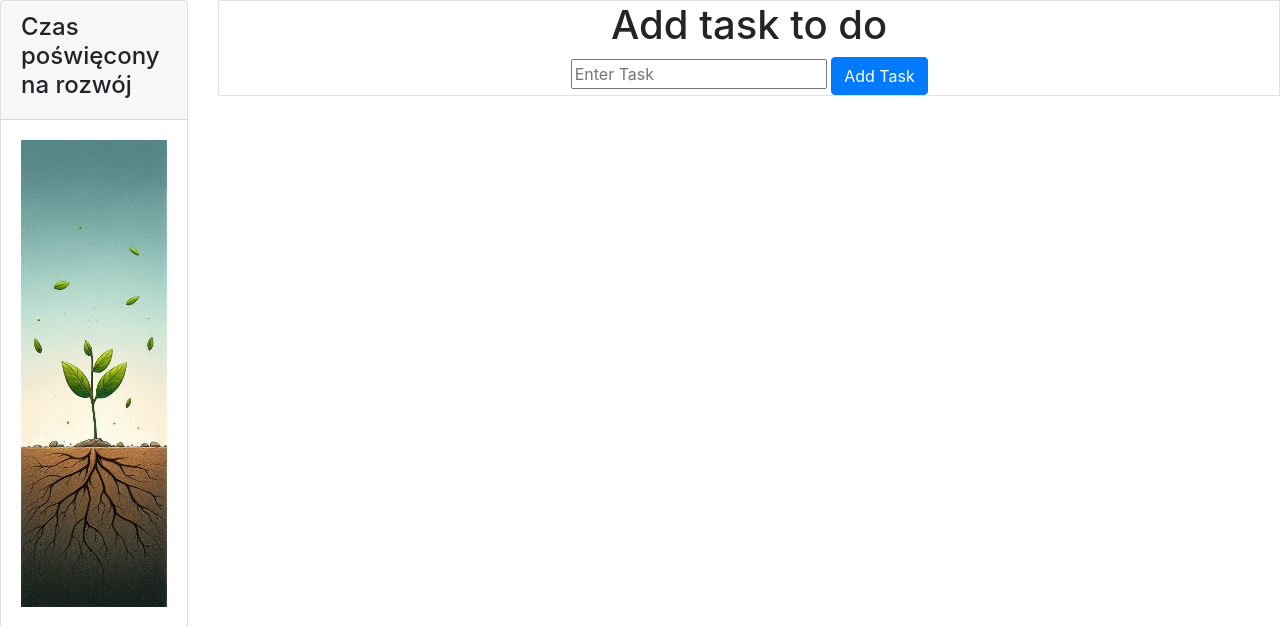
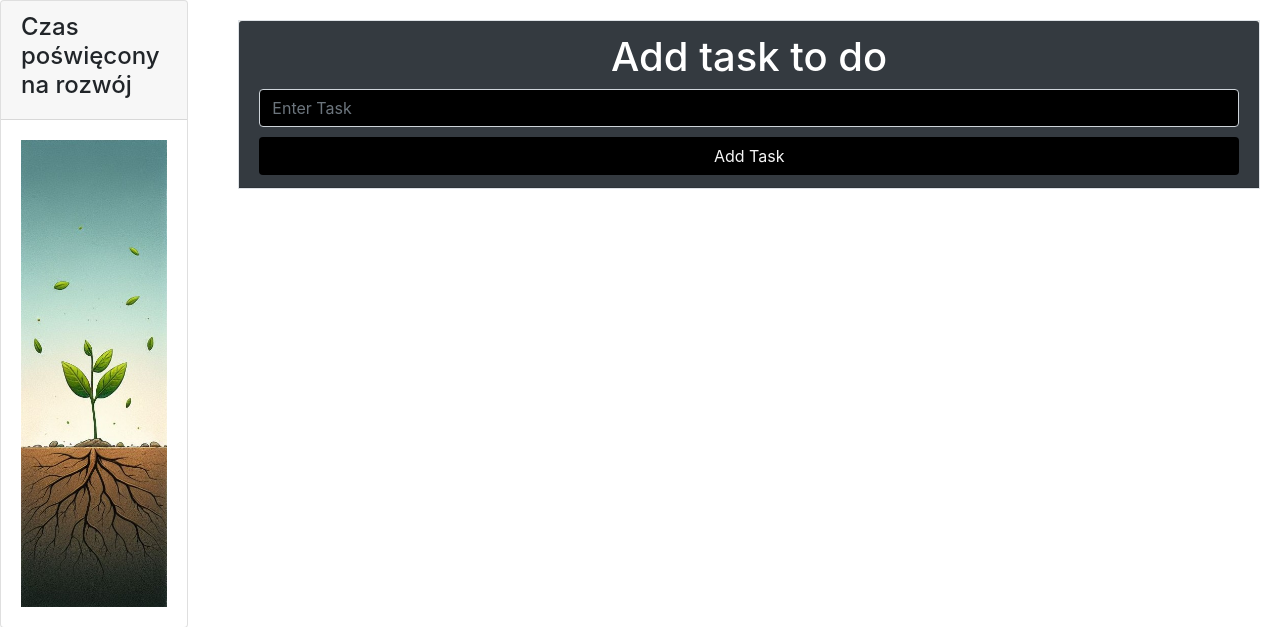
Before and after one commit to PawelekKlocek/TaskForge, a Flask app: page /todo in a window 1280 px wide. Shown: the part 76-703 px from the top of the page. Run offline with Flask 3, Linux system fonts and the light colour scheme; some libraries are stand-ins or nearby versions.

Commit message:
Stylistic changes and adding the upgrade button

```diff
--- a/templates/todo.html
+++ b/templates/todo.html
@@ -2,28 +2,49 @@
 {% block title %} To Do List{% endblock %}
 {% block content %}
 
-<div class=" border border-muted">
-<div style="text-align: center;">
-    <h1> Add task to do</h1>
-    <form action="{{url_for('todo')}}" method="post" >
-        <input type="text" placeholder="Enter Task" id="input-todo" name="todo_name">
-        <button type="submit" class="btn btn-primary" id="add-todo">Add Task</button>
-    </form>
-</div>
-
+<div class="border border-muted" style="margin: 20px; background-color: #f6f7f2;">
+    <div class="card-header bg-dark text-white">
+        <div style="text-align: center;">
+            <h1> Add task to do</h1>
+            <form action="{{url_for('todo')}}" method="post">
+                <input type="text" class="form-control" placeholder="Enter Task" style="background:black; color:whitesmoke" id="input-todo" name="todo_name">
+                <button type="submit" class="btn w-100" style="margin-top: 10px; background-color: black; color:whitesmoke" id="add-todo">Add Task</button>
+            </form>
+        </div>
+    </div>
 
     {% for item in items %}
-    <div class="container bg-secondary mx-auto text-white" style="margin-bottom: 10px;">
-        <div class="row" >
-            <div class="col-2 border">{{ item.date }}</div>
-            <div class="col-7 border" style="word-wrap: break-word;">{{ item.name }}</div>
+    <div class="container bg-secondary mx-auto text-white" style="margin-top: 10px;">
+        <div class="row">
+            <div class="col-2 border">
+                <span>{{ item.date }}</span>
+            </div>
+            <div class="col-7 border" style="word-wrap: break-word;">
+                <span>{{ item.name }}</span>
+            </div>
             <div class="col-3 border" style="display: flex; justify-content: center; align-items: center;">
                 <form action="{{ url_for('delete_todo', todo_id=item.id) }}" method="post" class="d-inline-block">
                     <button class="btn btn-outline-dark" style="transform: scale(0.75);">Delete</button>
                 </form>
-                <form action="" method="post" class="d-inline-block mr-2">
-                    <button class="btn btn-outline-light" style="transform: scale(0.75);">Update</button>
-                </form>
+                <button type="button" class="btn btn-outline-light ml-2" data-toggle="modal" data-target="#editModal-{{ item.id }}" style="transform: scale(0.75); margin-right: 20px;">Update</button>
+                <div class="modal fade" id="editModal-{{ item.id }}" tabindex="-1" role="dialog" aria-labelledby="exampleModalLabel" aria-hidden="true">
+                    <div class="modal-dialog" role="document">
+                        <div class="modal-content ">
+                            <div class="modal-header bg-dark" >
+                                <h5 class="modal-title" id="exampleModalLabel" style=" color:aliceblue">Edit Task</h5>
+                                <button type="button" class="close" data-dismiss="modal" aria-label="Close">
+                                    <span aria-hidden="true">&times;</span>
+                                </button>
+                            </div>
+                            <div class="modal-body" style="background-color: #192026;">
+                                <form action="{{ url_for('update_todo', todo_id=item.id) }}" method="post">
+                                    <input type="text" placeholder="Edit task" name="new_todo_name" class="form-control" style="background: black; color:whitesmoke" value="{{ item.name }}">
+                                    <button type="submit" class="btn w-100" style="background-color: black; color:whitesmoke; margin-top: 10px;">Save</button>
+                                </form>
+                            </div>
+                        </div>
+                    </div>
+                </div>
                 <form action="{{ url_for('checked_todo', todo_id=item.id) }}" method="post" class="d-inline-block mr-2">
                     <input type="checkbox" name="completed" style="transform: scale(2);" {% if item.checked %} checked {% endif %} onchange="this.form.submit()">
                 </form>
@@ -33,4 +54,4 @@
     {% endfor %}
 </div>
 
-{%endblock%}
+{% endblock %}
```
